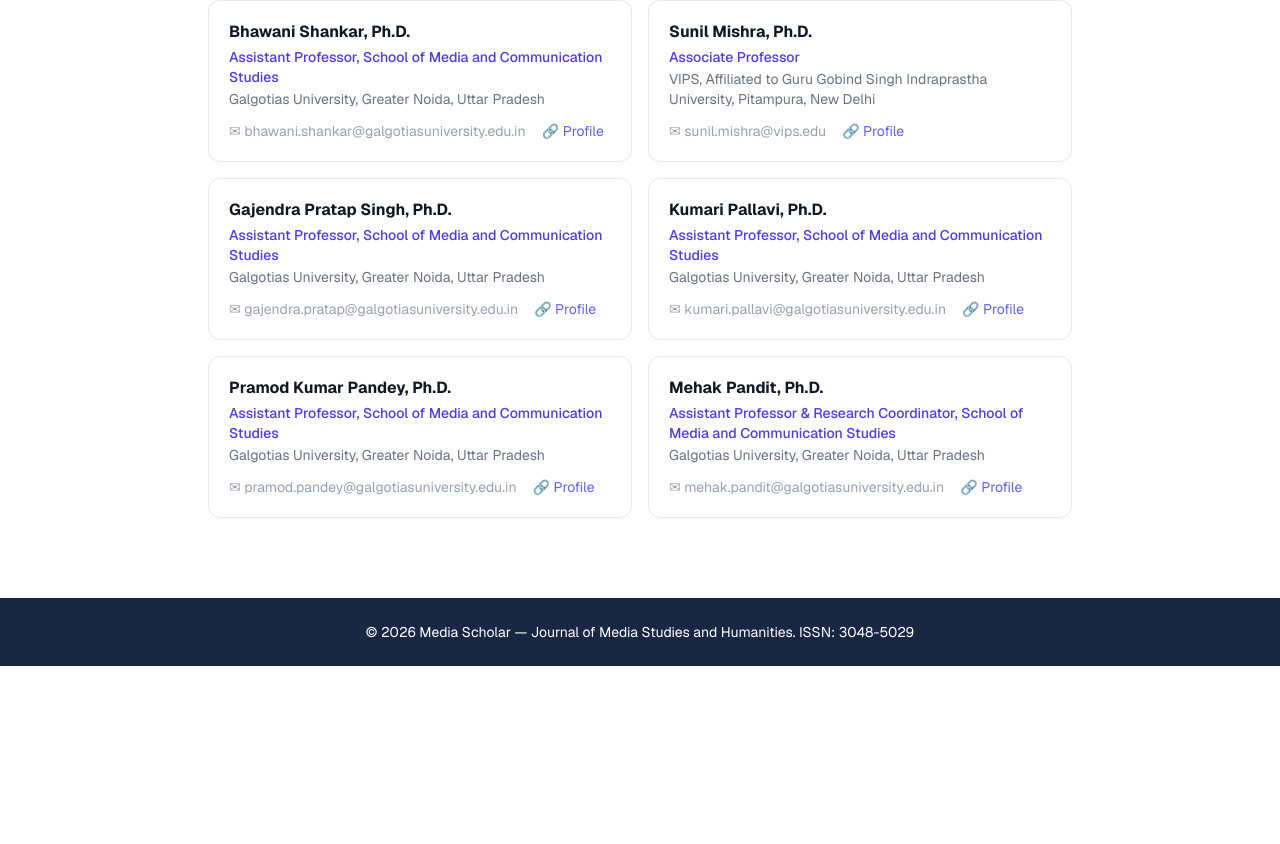
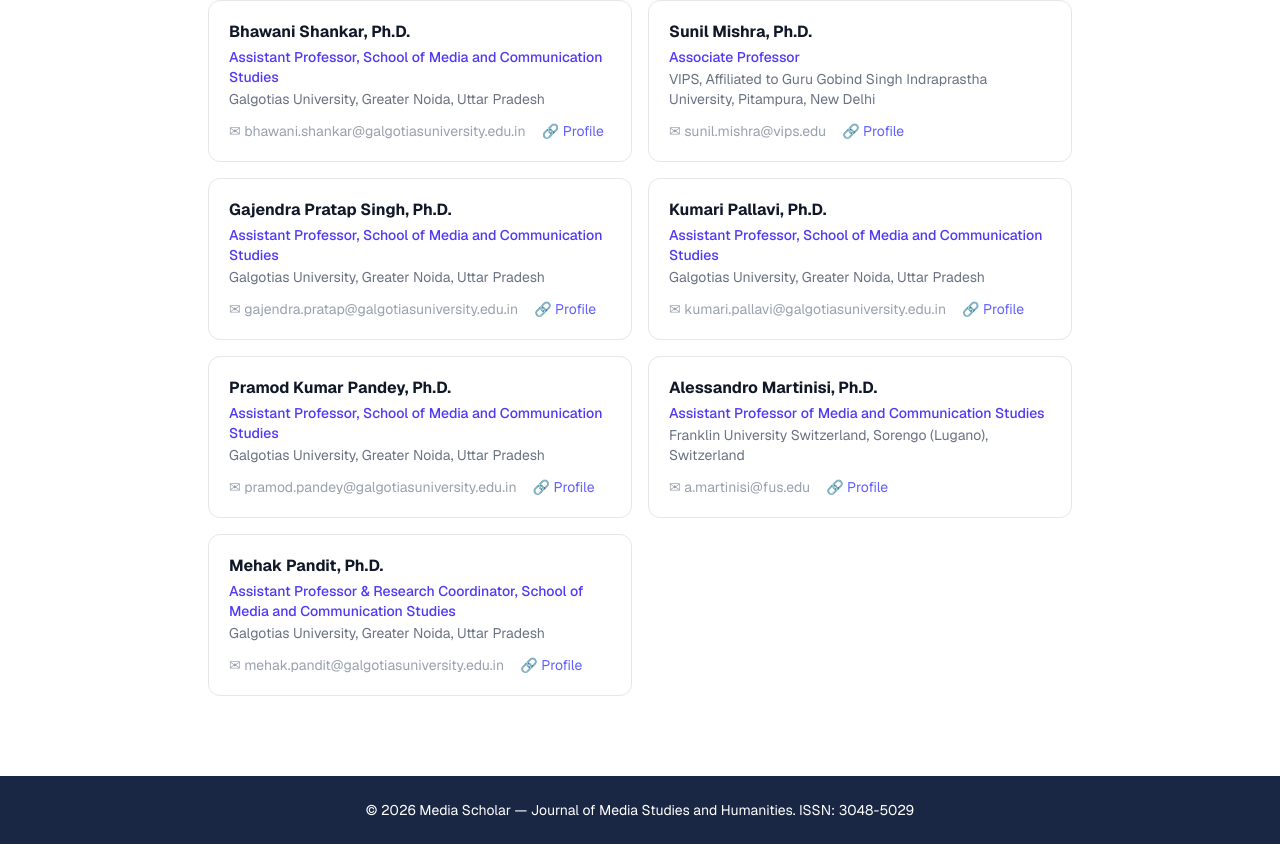
Before and after one commit to arampandey/mediascholar-platform, a Next.js app: page /editorial-board in a window 1280 px wide. Shown: the part 980-1824 px from the top of the page. Before the commit the page ends 1646 px from the top, so only its background shows below. Built offline with nearby package versions, Linux system fonts and the light colour scheme; no server answers.

Commit message:
Add Dr. Alessandro Martinisi (Franklin University Switzerland) to editorial board

```diff
--- a/app/editorial-board/page.tsx
+++ b/app/editorial-board/page.tsx
@@ -104,6 +104,13 @@ const MEMBERS = [
     profile: "https://www.galgotiasuniversity.edu.in/p/dr-pramod-kumar-pandey",
   },
   {
+    name: "Alessandro Martinisi, Ph.D.",
+    affiliation: "Assistant Professor of Media and Communication Studies",
+    institution: "Franklin University Switzerland, Sorengo (Lugano), Switzerland",
+    email: "a.martinisi@fus.edu",
+    profile: "https://www.fus.edu",
+  },
+  {
     name: "Mehak Pandit, Ph.D.",
     affiliation: "Assistant Professor & Research Coordinator, School of Media and Communication Studies",
     institution: "Galgotias University, Greater Noida, Uttar Pradesh",
```
